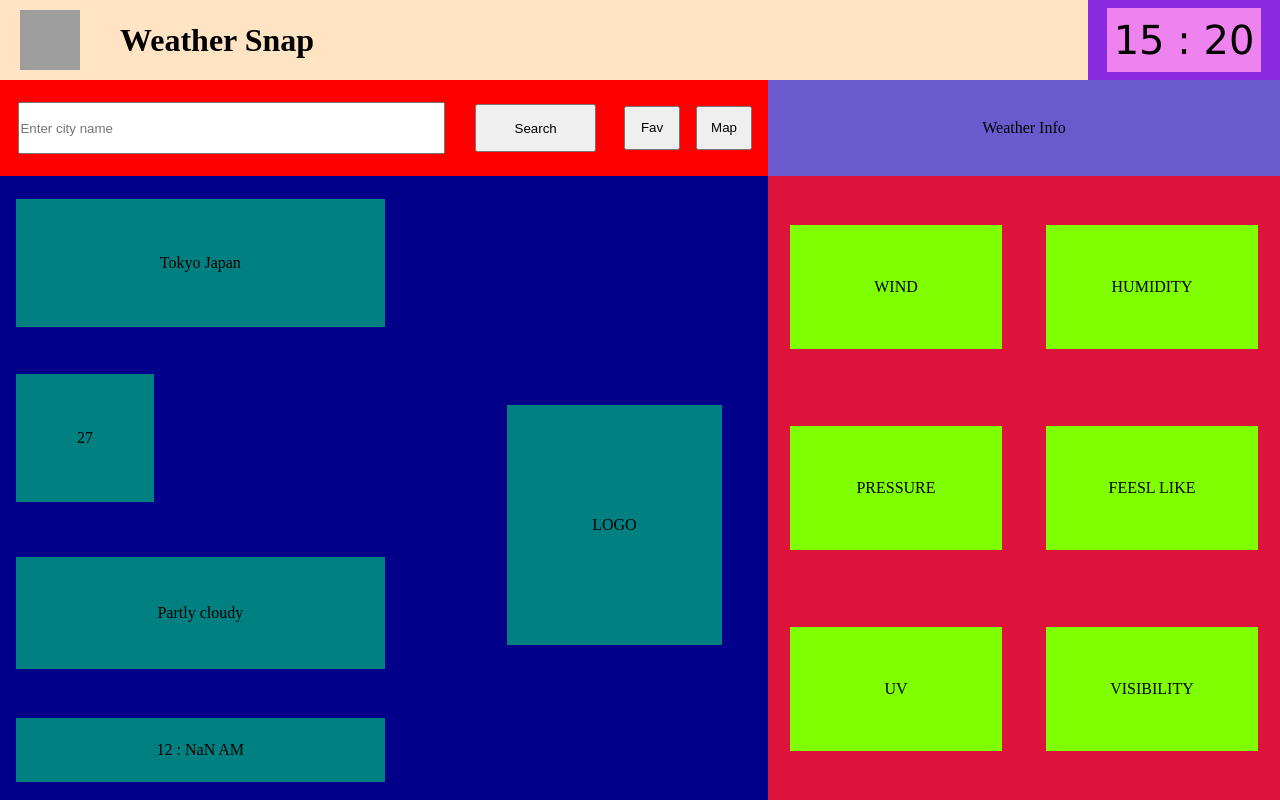
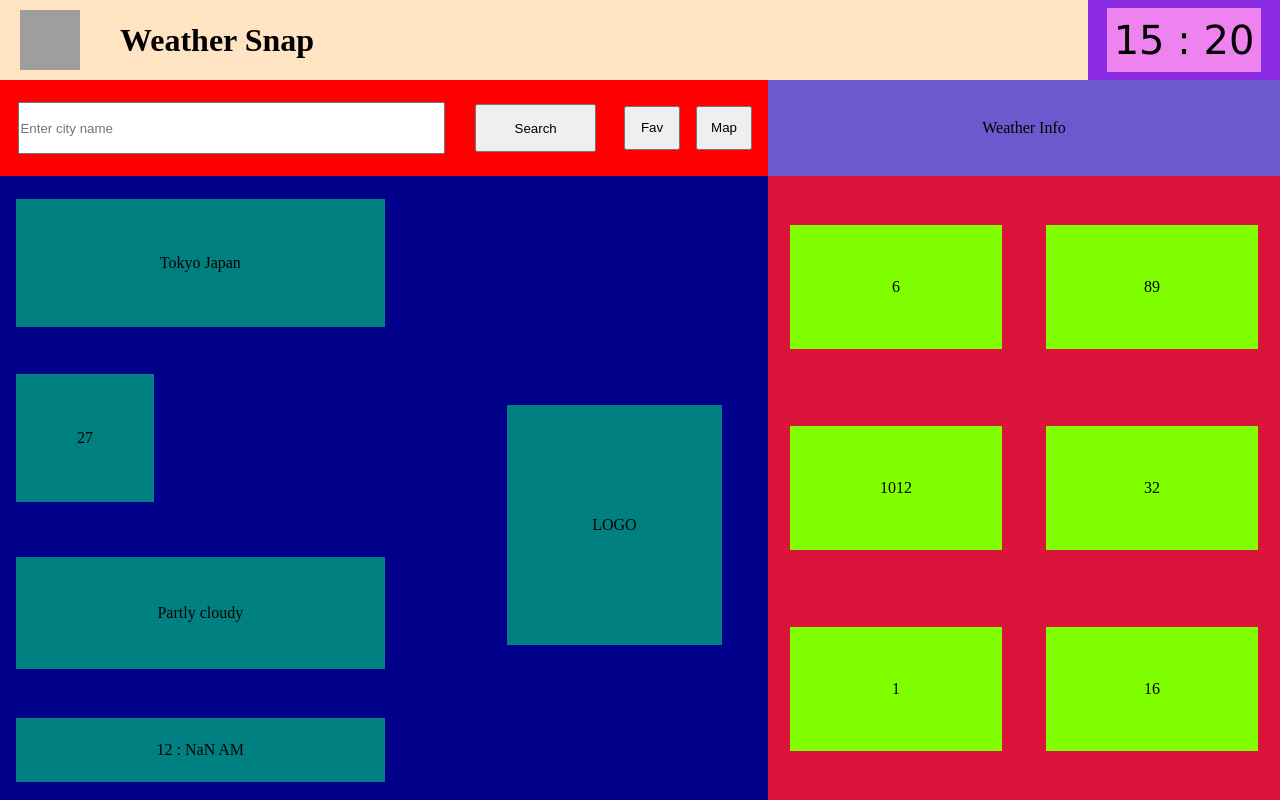
Before and after one commit to maulik-koli/weather-snap, a React (Vite) app in the folder client/: page / in a window 1280 px wide. Built offline with nearby package versions, Linux system fonts and the light colour scheme; grey boxes are pictures that could not be loaded.

Commit message:
work on frontend

```diff
--- a/client/src/App.jsx
+++ b/client/src/App.jsx
@@ -1,41 +1,26 @@
-import React, { useState, useContext } from 'react'
+import React, { useState } from 'react'
 
 import Header from './components/Header.jsx'
 import SearchComponent from './components/SearchComponent.jsx'
 import Weather from './components/Weather.jsx'
 import SideComponents from './components/SideComponents.jsx'
-import { ErrorFetching } from './contexts/ErrorAndFetching.jsx'
-
-import { INITIAL_WEATHER_DATA } from './helper.js'
+import { WeaTherProvider } from './contexts/WeatherProvider.jsx'
 
 const App = () => {
-  const [weatherForcast, setWeatheForcast] = useState(INITIAL_WEATHER_DATA)
   const [sideState, setSideState] = useState('Weather Info')
-
-  const { error, isFetching } = useContext(ErrorFetching)
-
-  const handleWeatherForcast = (forcast) => {
-    setWeatheForcast(forcast)
-  }
 
   return (
     <>
       <Header />
-      <main>
-        <SearchComponent
-          setForcast={handleWeatherForcast}
-          lable={sideState}
-          setLable={setSideState}
-        />
-        <div className='weather-con'>
-          <Weather
-            weatherForcast={weatherForcast}
-          />
-          <SideComponents
-
-          />
-        </div>
-      </main>
+      <WeaTherProvider>
+        <main>
+          <SearchComponent lable={sideState} setLable={setSideState} />
+          <div className='weather-con'>
+            <Weather />
+            <SideComponents lable={sideState} />
+          </div>
+        </main>
+      </WeaTherProvider>
     </>
   )
 }
--- /dev/null
+++ b/client/src/components/ForcastData.jsx
@@ -0,0 +1,34 @@
+import React, { useContext } from 'react'
+
+import { WeatherContext } from '../contexts/WeatherProvider'
+import { ErrorFetchingContext } from '../contexts/ErrorAndFetching'
+import LoadingBlock from './LoadingBlock'
+
+const ForcastData = () => {
+    const { weatherForcast } = useContext(WeatherContext)
+    const { currentData } = weatherForcast
+
+    const { isFetching } = useContext(ErrorFetchingContext)
+
+    return (
+        <div className='side-main'>
+            {isFetching && <LoadingBlock />}
+            {!isFetching &&
+                <div className="side-con">
+                    <div className="side-weather-data-m">
+                        <div className="side-weather-data">{currentData.windSpeed}</div>
+                        <div className="side-weather-data">{currentData.pressure}</div>
+                        <div className="side-weather-data">{currentData.uv}</div>
+                    </div>
+                    <div className="side-weather-data-m">
+                        <div className="side-weather-data">{currentData.humidity}</div>
+                        <div className="side-weather-data">{currentData.feelsLike}</div>
+                        <div className="side-weather-data">{currentData.visibility}</div>
+                    </div>
+                </div>
+            }
+        </div>
+    )
+}
+
+export default ForcastData;
--- a/client/src/components/SearchComponent.jsx
+++ b/client/src/components/SearchComponent.jsx
@@ -1,12 +1,14 @@
 import { useRef, useState, useEffect, useContext } from 'react'
 
-import { ErrorFetching } from '../contexts/ErrorAndFetching'
+import { ErrorFetchingContext } from '../contexts/ErrorAndFetching.jsx'
+import { WeatherContext } from '../contexts/WeatherProvider.jsx'
 
-const SearchComponent = ({ setForcast, lable, setLable }) => {
+const SearchComponent = ({ lable, setLable }) => {
     const locationInout = useRef()
     const [location, setLocation] = useState('')
 
-    const { handleSetError, handleSetIsFetching } = useContext(ErrorFetching)
+    const { setWeatheForcast } = useContext(WeatherContext)
+    const { setError, setIsFetching } = useContext(ErrorFetchingContext)
 
     const handleSearchClick = () => {
         setLocation(locationInout.current.value)
@@ -15,7 +17,7 @@ const SearchComponent = ({ setForcast, lable, setLable }) => {
     }
 
     useEffect(() => {
-        handleSetIsFetching(true)
+        setIsFetching(true)
         const sendLocation = async () => {
             const wait = (delay) => new Promise(resolve => setTimeout(resolve, delay))
 
@@ -30,15 +32,15 @@ const SearchComponent = ({ setForcast, lable, setLable }) => {
                     throw new Error("Failed to fetch data.")
                 }
 
-                setForcast(data)
+                setWeatheForcast(data)
             }
             catch(error){
-                handleSetError({
+                setError({
                     message: error.message || "Could not fetch places, pleace try again latter."
                 })
             }
             finally{
-                handleSetIsFetching(false)
+                setIsFetching(false)
             }
         }
         sendLocation()
--- a/client/src/components/SideComponents.jsx
+++ b/client/src/components/SideComponents.jsx
@@ -1,19 +1,12 @@
+import React from 'react'
 
+import ForcastData from "./ForcastData.jsx";
 
-const SideComponents = () => {
+const SideComponents = ({ lable }) => {
     return (
-        <div className="side-con">
-            <div className="side-weather-data-m">
-                <div className="side-weather-data">WIND</div>
-                <div className="side-weather-data">PRESSURE</div>
-                <div className="side-weather-data">UV</div>
-            </div>
-            <div className="side-weather-data-m">
-                <div className="side-weather-data">HUMIDITY</div>
-                <div className="side-weather-data">FEESL LIKE</div>
-                <div className="side-weather-data">VISIBILITY</div>
-            </div>
-        </div>
+        <>
+            {lable === "Weather Info" && <ForcastData />}
+        </>
     )
 }
 
--- a/client/src/components/Weather.jsx
+++ b/client/src/components/Weather.jsx
@@ -1,14 +1,15 @@
 import React, { useContext } from 'react'
 
 import LoadingBlock from './LoadingBlock.jsx'
-import { ErrorFetching } from '../contexts/ErrorAndFetching.jsx'
+import { ErrorFetchingContext } from '../contexts/ErrorAndFetching.jsx'
+import { WeatherContext } from '../contexts/WeatherProvider.jsx'
 import { formateTime } from '../helper.js'
 
-export default function Weather({ weatherForcast }) {
+export default function Weather() {
+  const { weatherForcast } = useContext(WeatherContext)
+  const { error, isFetching } = useContext(ErrorFetchingContext)
+
   const { locationData, currentData } = weatherForcast
-
-  const { error, isFetching } = useContext(ErrorFetching)
-
   const time = formateTime(currentData.observationTime)
 
   return (
--- a/client/src/contexts/ErrorAndFetching.jsx
+++ b/client/src/contexts/ErrorAndFetching.jsx
@@ -1,24 +1,16 @@
 import { useState, createContext } from "react";
 
-export const ErrorFetching = createContext()
+export const ErrorFetchingContext = createContext()
 
 export const ErrorAndFetching = ({ children }) => {
     const [error, setError] = useState(null)
     const [isFetching, setIsFetching] = useState(false)
 
-    const handleSetError = (error) => {
-        setError(error)
-    }
-
-    const handleSetIsFetching = (bool) => {
-        setIsFetching(bool)
-    }
-
     return (
-        <ErrorFetching.Provider
-            value={{ error, isFetching, handleSetError, handleSetIsFetching }}
+        <ErrorFetchingContext.Provider
+            value={{ error, isFetching, setError, setIsFetching }}
         >
             {children}
-        </ErrorFetching.Provider>
+        </ErrorFetchingContext.Provider>
     )
 }
--- /dev/null
+++ b/client/src/contexts/WeatherProvider.jsx
@@ -0,0 +1,15 @@
+import { createContext, useState } from "react";
+
+import { INITIAL_WEATHER_DATA } from "../helper";
+
+export const WeatherContext = createContext()
+
+export const WeaTherProvider = ({ children }) => {
+    const [ weatherForcast, setWeatheForcast ] = useState(INITIAL_WEATHER_DATA)
+
+    return (
+        <WeatherContext.Provider value={{ weatherForcast , setWeatheForcast }}>
+            {children}
+        </WeatherContext.Provider>
+    )
+}
--- a/client/src/index.css
+++ b/client/src/index.css
@@ -143,12 +143,16 @@ span {
     margin: auto;
 }
 
-.side-con {
+.side-main {
     background-color: crimson;
     width: 40vw;
     height: 78vh;
+}
+
+.side-con {
+    width: 40vw;
+    height: 78vh;
     display: flex;
-
 }
 
 .side-weather-data-m {
```
Also changed, not shown: client/src/components/FavLocation.jsx (added, +22 -0 lines). Lines whose indentation alone changed are shown as unchanged.
